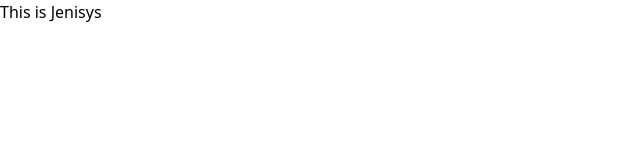
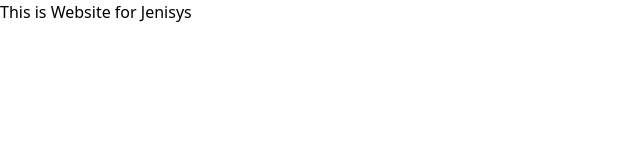
Before and after one commit to Jenisys-in/Jenisys, a React (Vite) app: page / in a window 1280 px wide. Shown: the top 160 px of the page, without its empty margins (0-640 px from the left). Built offline with nearby package versions, Linux system fonts and the light colour scheme.

Commit message:
first commit

```diff
--- a/src/App.jsx
+++ b/src/App.jsx
@@ -4,7 +4,7 @@ import React from "react";
 function App() {
   return (
     <>
-      <h1>This is Jenisys</h1>
+      <h1>This is Website for Jenisys</h1>
     </>
   );
 }
```
